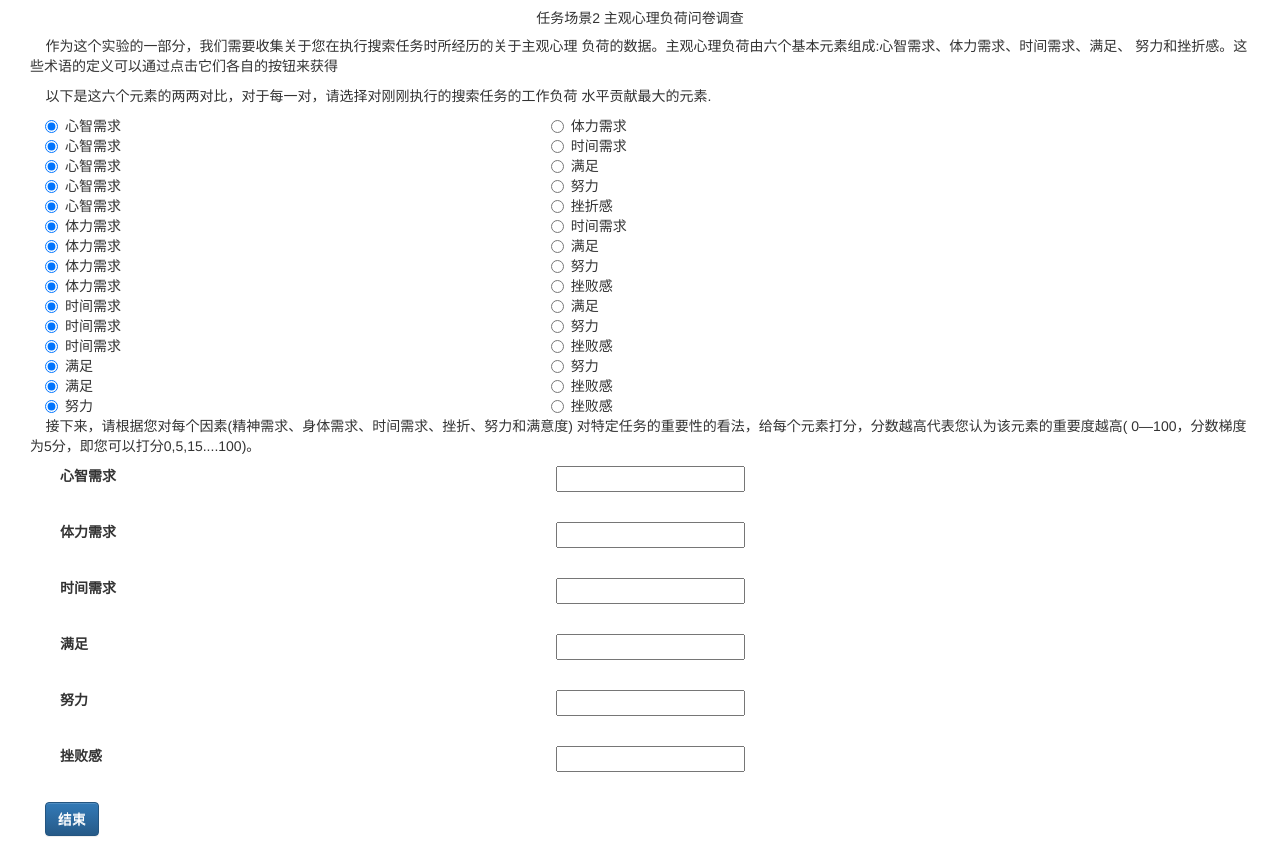
After one commit to breeve/Kdb, a Flask app: template flask/app/templates/view_secondary_question.html in a window 1280 px wide. The commit adds this page. Run offline with Flask 2, Linux system fonts and the light colour scheme; the template is opened without the code that fills it: most values are stand-ins (such as "Sample title", 1, 10 or a date in 2020); parts of the project's set-up code (start-up, migrations or seed data) failed here and were passed over; some libraries are stand-ins or nearby versions.

Commit message:
no message

```diff
--- a/flask/app/templates/search_normal_result_secondary.html
+++ b/flask/app/templates/search_normal_result_secondary.html
@@ -65,7 +65,7 @@
                     });
                 </script>
 
-                <form class="form-horizontal col-sm-12 col-xs-12" method="POST" action="view_first_question">
+                <form class="form-horizontal col-sm-12 col-xs-12" method="POST" action="view_secondary_question">
                     <div class="input-group col-sm-12  col-xs-12">
                         <span class="">
                             <button class="btn btn-default btn-primary" type="submit">结束搜索，完成小问卷</button>
--- /dev/null
+++ b/flask/app/templates/view_secondary_question.html
@@ -0,0 +1,220 @@
+{% extends "base.html"  %}
+
+{% block content %}
+
+<div class="col-sm-12  col-xs-12 ">
+    <h5 class="text-center">任务场景2 主观心理负荷问卷调查</h5>
+    <p class="text-left">
+    &nbsp;&nbsp;&nbsp;&nbsp;作为这个实验的一部分，我们需要收集关于您在执行搜索任务时所经历的关于主观心理
+负荷的数据。主观心理负荷由六个基本元素组成:心智需求、体力需求、时间需求、满足、
+努力和挫折感。这些术语的定义可以通过点击它们各自的按钮来获得
+    </p>
+    <p class="text-left">
+    &nbsp;&nbsp;&nbsp;&nbsp;以下是这六个元素的两两对比，对于每一对，请选择对刚刚执行的搜索任务的工作负荷
+水平贡献最大的元素.
+    </p>
+
+    <div class="col-sm-12  col-xs-12 ">
+        <label class="radio-inline col-sm-5  col-xs-5">
+            <input type="radio" name="optionsRadiosinline1" id="optionsRadios11" value="option1" checked>心智需求
+        </label>
+        <label class="radio-inline col-sm-5  col-xs-5">
+            <input type="radio" name="optionsRadiosinline1" id="optionsRadios12"  value="option2">体力需求
+        </label>
+    </div>
+
+
+    <div class="col-sm-12  col-xs-12 ">
+        <label class="radio-inline col-sm-5  col-xs-5">
+            <input type="radio" name="optionsRadiosinline2" id="optionsRadios21" value="option1" checked>心智需求
+        </label>
+        <label class="radio-inline col-sm-5  col-xs-5">
+            <input type="radio" name="optionsRadiosinline2" id="optionsRadios22"  value="option2">时间需求
+        </label>
+    </div>
+
+
+    <div class="col-sm-12  col-xs-12 ">
+        <label class="radio-inline col-sm-5  col-xs-5">
+            <input type="radio" name="optionsRadiosinline3" id="optionsRadios31" value="option1" checked>心智需求
+        </label>
+        <label class="radio-inline col-sm-5  col-xs-5">
+            <input type="radio" name="optionsRadiosinline3" id="optionsRadios32"  value="option2">满足
+        </label>
+    </div>
+
+
+    <div class="col-sm-12  col-xs-12 ">
+        <label class="radio-inline col-sm-5  col-xs-5">
+            <input type="radio" name="optionsRadiosinline4" id="optionsRadios41" value="option1" checked>心智需求
+        </label>
+        <label class="radio-inline col-sm-5  col-xs-5">
+            <input type="radio" name="optionsRadiosinline4" id="optionsRadios42"  value="option2">努力
+        </label>
+    </div>
+
+
+    <div class="col-sm-12  col-xs-12 ">
+        <label class="radio-inline col-sm-5  col-xs-5">
+            <input type="radio" name="optionsRadiosinline5" id="optionsRadios51" value="option1" checked>心智需求
+        </label>
+        <label class="radio-inline col-sm-5  col-xs-5">
+            <input type="radio" name="optionsRadiosinline5" id="optionsRadios52"  value="option2">挫折感
+        </label>
+    </div>
+
+
+    <div class="col-sm-12  col-xs-12 ">
+        <label class="radio-inline col-sm-5  col-xs-5">
+            <input type="radio" name="optionsRadiosinline6" id="optionsRadios61" value="option1" checked>体力需求
+        </label>
+        <label class="radio-inline col-sm-5  col-xs-5">
+            <input type="radio" name="optionsRadiosinline6" id="optionsRadios62"  value="option2">时间需求
+        </label>
+    </div>
+
+
+    <div class="col-sm-12  col-xs-12 ">
+        <label class="radio-inline col-sm-5  col-xs-5">
+            <input type="radio" name="optionsRadiosinline7" id="optionsRadios71" value="option1" checked>体力需求
+        </label>
+        <label class="radio-inline col-sm-5  col-xs-5">
+            <input type="radio" name="optionsRadiosinline7" id="optionsRadios72"  value="option2">满足
+        </label>
+    </div>
+
+
+    <div class="col-sm-12  col-xs-12 ">
+        <label class="radio-inline col-sm-5  col-xs-5">
+            <input type="radio" name="optionsRadiosinline8" id="optionsRadios81" value="option1" checked>体力需求
+        </label>
+        <label class="radio-inline col-sm-5  col-xs-5">
+            <input type="radio" name="optionsRadiosinline8" id="optionsRadios82"  value="option2">努力
+        </label>
+    </div>
+
+
+    <div class="col-sm-12  col-xs-12 ">
+        <label class="radio-inline col-sm-5  col-xs-5">
+            <input type="radio" name="optionsRadiosinline9" id="optionsRadios91" value="option1" checked>体力需求
+        </label>
+        <label class="radio-inline col-sm-5  col-xs-5">
+            <input type="radio" name="optionsRadiosinline9" id="optionsRadios92"  value="option2">挫败感
+        </label>
+    </div>
+
+    <div class="col-sm-12  col-xs-12 ">
+        <label class="radio-inline col-sm-5  col-xs-5">
+            <input type="radio" name="optionsRadiosinline10" id="optionsRadios101" value="option1" checked>时间需求
+        </label>
+        <label class="radio-inline col-sm-5  col-xs-5">
+            <input type="radio" name="optionsRadiosinline10" id="optionsRadios102"  value="option2">满足
+        </label>
+    </div>
+    <div class="col-sm-12  col-xs-12 ">
+        <label class="radio-inline col-sm-5  col-xs-5">
+            <input type="radio" name="optionsRadiosinline11" id="optionsRadios111" value="option1" checked>时间需求
+        </label>
+        <label class="radio-inline col-sm-5  col-xs-5">
+            <input type="radio" name="optionsRadiosinline11" id="optionsRadios112"  value="option2">努力
+        </label>
+    </div>
+    <div class="col-sm-12  col-xs-12 ">
+        <label class="radio-inline col-sm-5  col-xs-5">
+            <input type="radio" name="optionsRadiosinline12" id="optionsRadios121" value="option1" checked>时间需求
+        </label>
+        <label class="radio-inline col-sm-5  col-xs-5">
+            <input type="radio" name="optionsRadiosinline12" id="optionsRadios122"  value="option2">挫败感
+        </label>
+    </div>
+    <div class="col-sm-12  col-xs-12 ">
+        <label class="radio-inline col-sm-5  col-xs-5">
+            <input type="radio" name="optionsRadiosinline13" id="optionsRadios131" value="option1" checked>满足
+        </label>
+        <label class="radio-inline col-sm-5  col-xs-5">
+            <input type="radio" name="optionsRadiosinline13" id="optionsRadios132"  value="option2">努力
+        </label>
+    </div>
+    <div class="col-sm-12  col-xs-12 ">
+        <label class="radio-inline col-sm-5  col-xs-5">
+            <input type="radio" name="optionsRadiosinline14" id="optionsRadios141" value="option1" checked>满足
+        </label>
+        <label class="radio-inline col-sm-5  col-xs-5">
+            <input type="radio" name="optionsRadiosinline14" id="optionsRadios142"  value="option2">挫败感
+        </label>
+    </div>
+    <div class="col-sm-12  col-xs-12 ">
+        <label class="radio-inline col-sm-5  col-xs-5">
+            <input type="radio" name="optionsRadiosinline15" id="optionsRadios151" value="option1" checked>努力
+        </label>
+        <label class="radio-inline col-sm-5  col-xs-5">
+            <input type="radio" name="optionsRadiosinline15" id="optionsRadios152"  value="option2">挫败感
+        </label>
+    </div>
+
+    <p class="text-left">
+    &nbsp;&nbsp;&nbsp;&nbsp;接下来，请根据您对每个因素(精神需求、身体需求、时间需求、挫折、努力和满意度) 对特定任务的重要性的看法，给每个元素打分，分数越高代表您认为该元素的重要度越高( 0—100，分数梯度为5分，即您可以打分0,5,15....100)。
+    </p>
+
+    <div class="form-group col-sm-12 col-xs-12 ">
+        <div class="form-group col-sm-5 col-xs-5 ">
+            <label>心智需求</label>
+        </div>
+        <div class="form-group col-sm-5 col-xs-5 ">
+            <input name="age">
+        </div>
+    </div>
+
+    <div class="form-group col-sm-12 col-xs-12 ">
+        <div class="form-group col-sm-5 col-xs-5 ">
+            <label>体力需求</label>
+        </div>
+        <div class="form-group col-sm-5 col-xs-5 ">
+            <input name="age">
+        </div>
+    </div>
+
+    <div class="form-group col-sm-12 col-xs-12 ">
+        <div class="form-group col-sm-5 col-xs-5 ">
+            <label>时间需求</label>
+        </div>
+        <div class="form-group col-sm-5 col-xs-5 ">
+            <input name="age">
+        </div>
+    </div>
+   <div class="form-group col-sm-12 col-xs-12 ">
+        <div class="form-group col-sm-5 col-xs-5 ">
+            <label>满足</label>
+        </div>
+        <div class="form-group col-sm-5 col-xs-5 ">
+            <input name="age">
+        </div>
+    </div>
+   <div class="form-group col-sm-12 col-xs-12 ">
+        <div class="form-group col-sm-5 col-xs-5 ">
+            <label>努力</label>
+        </div>
+        <div class="form-group col-sm-5 col-xs-5 ">
+            <input name="age">
+        </div>
+    </div>
+   <div class="form-group col-sm-12 col-xs-12 ">
+        <div class="form-group col-sm-5 col-xs-5 ">
+            <label>挫败感</label>
+        </div>
+        <div class="form-group col-sm-5 col-xs-5 ">
+            <input name="age">
+        </div>
+    </div>
+
+    <form class="form-horizontal col-sm-12 col-xs-12" method="POST" action="">
+        <div class="input-group col-sm-12  col-xs-12">
+            <span class="">
+                <button class="btn btn-default btn-primary" type="submit">结束</button>
+            </span>
+        </div>
+
+    </form>
+</div>
+
+{% endblock %}
--- a/flask/app/views.py
+++ b/flask/app/views.py
@@ -255,6 +255,12 @@ def view_first_question():
         title = 'view_first_question',
         total_articles = article_total_nums)
 
+@app.route("/view_secondary_question", methods = ["POST"])
+def view_first_question():
+    article_total_nums = 1000
+    return render_template('view_secondary_question.html',
+        title = 'view_secondary_question',
+        total_articles = article_total_nums)
 @app.route("/view_secondary", methods = ["POST"])
 def view_secondary():
     article_total_nums = 1000
```
